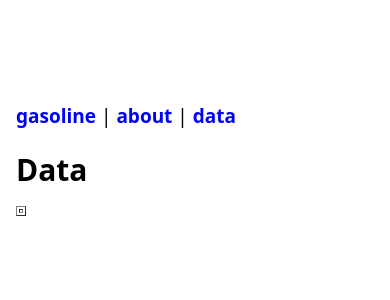
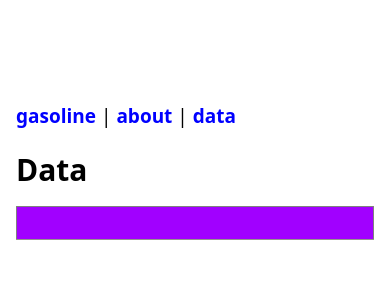
Before and after one commit to tenax66/gasoline, a FastAPI app: page /data in a window 390 px wide. Shown: the top 300 px of the page. Run offline with FastAPI, Linux system fonts and the light colour scheme; lists and menus that the app fills with data are empty; parts of the project's set-up code (start-up, migrations or seed data) failed here and were passed over.

Commit message:
update css

```diff
--- a/app/static/css/styles.css
+++ b/app/static/css/styles.css
@@ -74,3 +74,38 @@ details[open] {
     margin: 0 -1rem 1rem;
     padding: 0 1rem
 }
+
+table {
+    border-collapse: collapse;
+    width: 100%;
+  }
+  th,
+  td {
+    padding: 1rem 2rem;
+    text-align: center;
+    border-bottom: 1px solid #96968c;
+  }
+  th {
+    color: #ffffff;
+    background: #a100ff;
+    position: sticky;
+    top: 0;
+  }
+  @media(max-width: 500px) {
+    .heading {
+      display: none;
+    }
+    td {
+      display: block;
+    }
+    td::before {
+      content: attr(data-label);
+      color: #666;
+      display: block;
+      margin-bottom: 0.25rem;
+    }
+  }
+
+tbody > tr > th {
+    background: #be82ff;
+}
--- a/app/templates/data.html
+++ b/app/templates/data.html
@@ -3,5 +3,10 @@
 {% block heading %} Data {% endblock %}
 
 {% block content %}
-{{ html_content | safe }}
+
+<body>
+    {{ html_content | safe }}
+</body>
+
+</html>
 {% endblock %}
```
